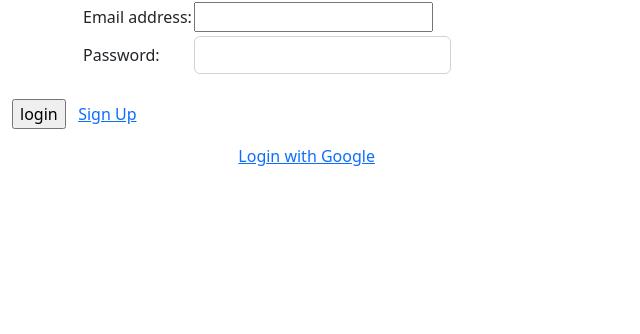
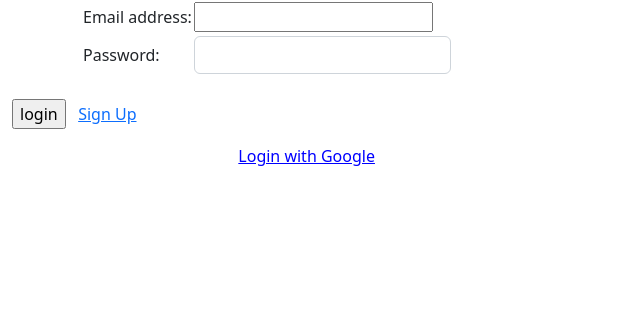
Before and after one commit to Saran-Kaanth/ResortManagementNew, a Django app: page /users/login/ in a window 1280 px wide. Shown: the part 283-617 px from the top of the page, without its empty margins (0-640 px from the left). Run offline with Django 4.2, Linux system fonts and the light colour scheme; some libraries are stand-ins or nearby versions.

Commit message:
css changes

```diff
--- a/ResortManagement/users/Templates/users/base.html
+++ b/ResortManagement/users/Templates/users/base.html
@@ -6,7 +6,7 @@
         <meta charset="utf-8">
         <meta name="viewport" content="width=device-width, initial-scale=1">
         <link href="https://cdn.jsdelivr.net/npm/bootstrap@5.2.3/dist/css/bootstrap.min.css" rel="stylesheet">
-        <link href="{% static 'style.css' %}" rel="stylesheet">
+        <link href="{% static 'css/style.css' %}" rel="stylesheet">
         <script src="https://cdn.jsdelivr.net/npm/bootstrap@5.2.3/dist/js/bootstrap.bundle.min.js"></script>
     </head>
 
--- a/ResortManagement/users/Templates/users/login.html
+++ b/ResortManagement/users/Templates/users/login.html
@@ -44,4 +44,5 @@
         </div>
     </div>
 
+
 {% endblock %}
--- a/ResortManagement/users/static/css/style.css
+++ b/ResortManagement/users/static/css/style.css
@@ -1,4 +1,4 @@
-h1 {
+/* h1 {
     color: white;
     font-size: 30px;
 }
@@ -11,8 +11,8 @@ table {
 
 .submit {
     font-size: 30px;
-}
+} */
 
 .checkBtn{
-    color:black
+    color: Blue;
 }
```
